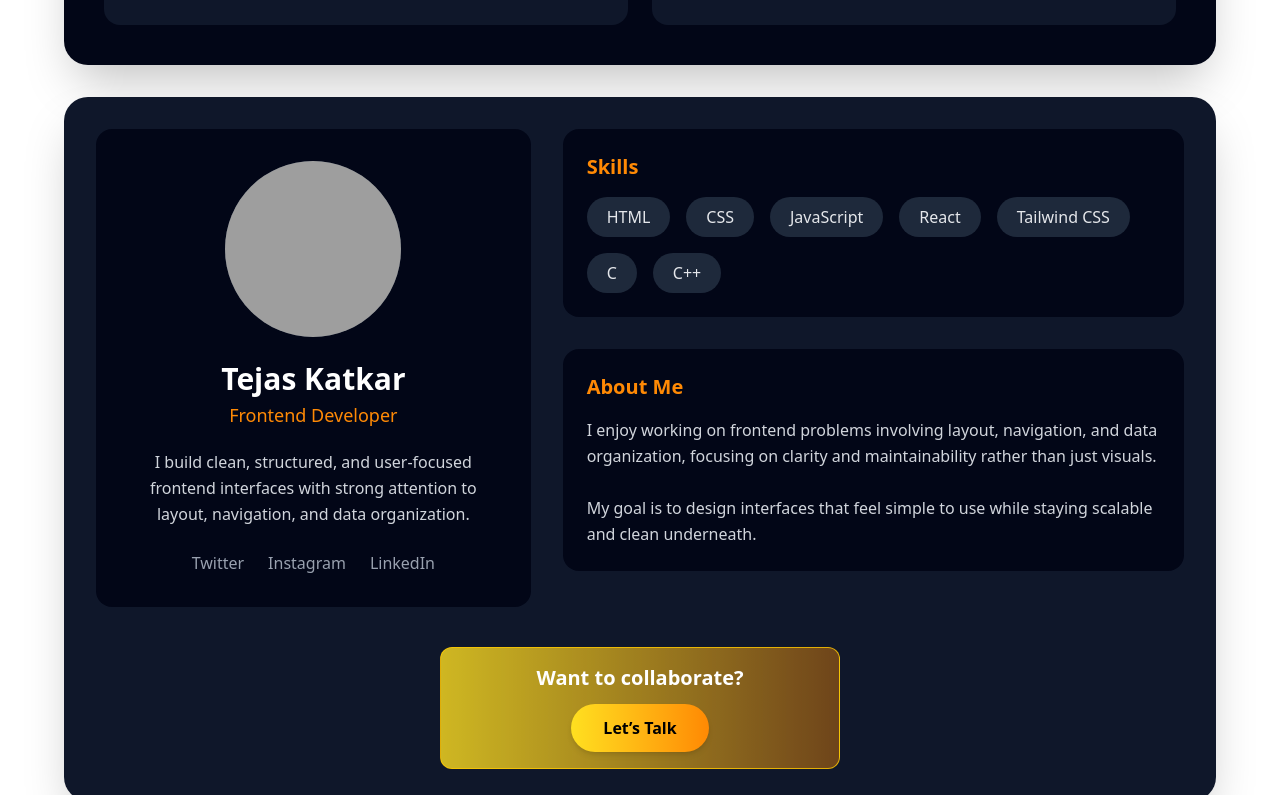
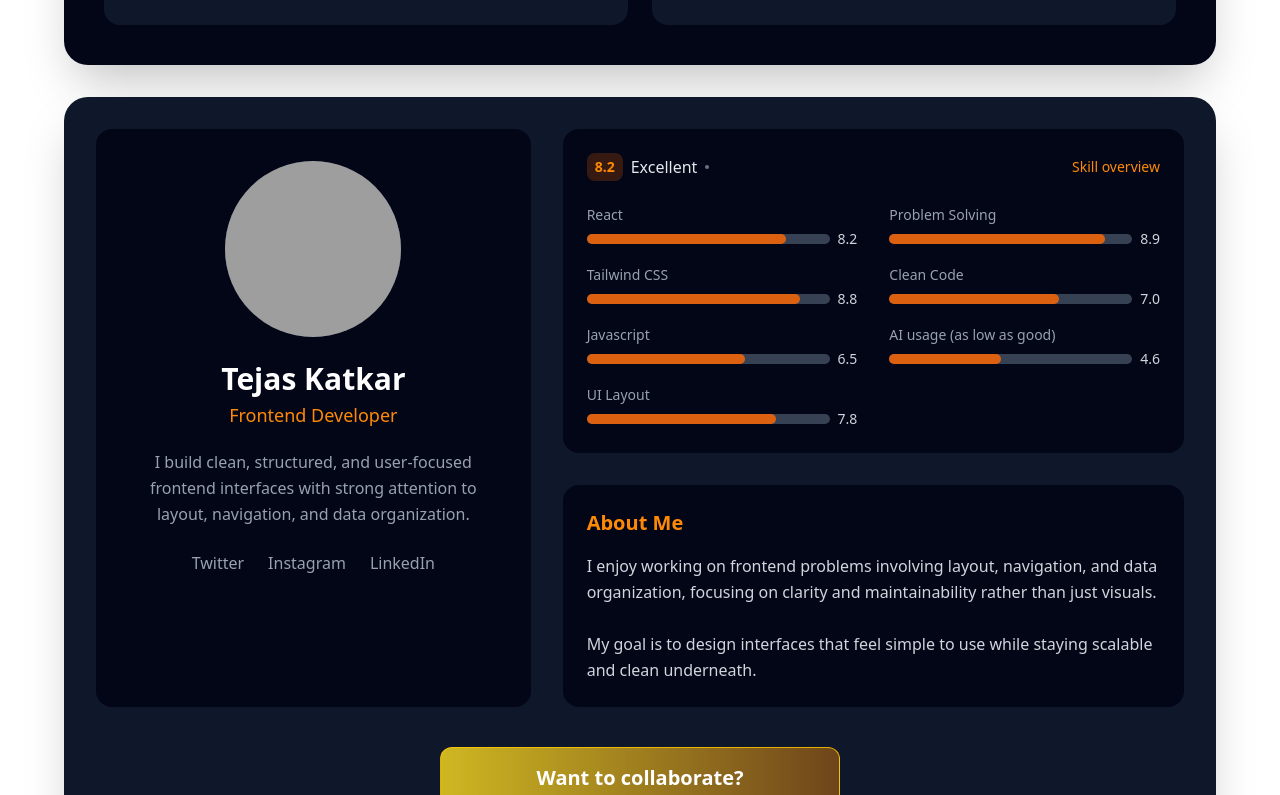
Before and after one commit to TEJAS-KATKAR/FoodHub, a React (Vite) app: page /aboutus in a window 1280 px wide. Shown: the part 1005-1800 px from the top of the page. Built offline with nearby package versions, Linux system fonts and the light colour scheme; grey boxes are pictures that could not be loaded.

Commit message:
updating about us

```diff
--- a/src/components/Categories/FoodCard.jsx
+++ b/src/components/Categories/FoodCard.jsx
@@ -1,9 +1,14 @@
-import React from "react";
+import React, { useEffect, useState } from "react";
 import { useNavigate } from "react-router-dom";
+import { Heart } from "lucide-react";
 
 export default function FoodCard({ item }) {
   const navigate = useNavigate();
+  const [isFav, setIsFav] = useState(false);
 
+  const favKey = "foodhub_favourites";
+
+  // Navigate logic (unchanged)
   const handleClick = () => {
     if (item.source === "mealdb") {
       navigate(`/recipe/${item.id}`);
@@ -12,20 +17,55 @@ export default function FoodCard({ item }) {
     }
   };
 
-  // First word from title (your data confirms this exists)
+  // Check if already in favourites
+  useEffect(() => {
+    const favs = JSON.parse(localStorage.getItem(favKey)) || [];
+    setIsFav(favs.some((f) => f.id === item.id));
+  }, [item.id]);
+
+  // Toggle favourite
+  const toggleFavourite = (e) => {
+    e.stopPropagation(); // prevent card navigation
+
+    let favs = JSON.parse(localStorage.getItem(favKey)) || [];
+
+    if (isFav) {
+      favs = favs.filter((f) => f.id !== item.id);
+    } else {
+      favs.push(item);
+    }
+
+    localStorage.setItem(favKey, JSON.stringify(favs));
+    setIsFav(!isFav);
+  };
+
+  // First word badge
   const firstWord = item.title?.trim().split(" ")[0];
 
   return (
     <div
       onClick={handleClick}
-      className="group relative min-w-[150px] lg:min-w-[220px]  bg-white rounded-xl shadow cursor-pointer overflow-hidden hover:scale-[1.03] transition"
+      className="group relative min-w-[150px] lg:min-w-[220px]  rounded-xl shadow cursor-pointer overflow-hidden hover:scale-[1.03] transition"
     >
+      {/* HEART ICON */}
+      <button
+        onClick={toggleFavourite}
+        className="absolute top-2 right-2 z-20 bg-white/90 rounded-full p-1"
+      >
+        <Heart
+          size={18}
+          className={`transition ${
+            isFav ? "fill-red-500 text-red-500" : "text-gray-500"
+          }`}
+        />
+      </button>
+
       {/* IMAGE */}
       {item.image && (
         <img
           src={item.image}
           alt={item.title}
-          className="w-full h-26 lg:h-38 object-cover z-0 relative"
+          className="w-full h-26 lg:h-38 object-cover"
         />
       )}
 
@@ -34,7 +74,7 @@ export default function FoodCard({ item }) {
         {item.title}
       </div>
 
-      {/* BADGE (NOW VISIBLE ON HOVER) */}
+      {/* BADGE */}
       {firstWord && (
         <div
           className="
--- a/src/pages/AboutUs.jsx
+++ b/src/pages/AboutUs.jsx
@@ -14,6 +14,7 @@ import {
 } from "lucide-react";
 
 export default function AboutUs() {
+  const profile = "https://static.vecteezy.com/system/resources/previews/038/242/327/non_2x/user-profile-icon-in-circle-button-on-white-background-free-vector.jpg"
   return (
     <div className="p-1 flex justify-center">
       {/* ONE SINGLE WIDTH CONTAINER */}
@@ -115,7 +116,7 @@ export default function AboutUs() {
         {/* =========================
              SECTION 3: ABOUT ME
             ========================== */}
-        <div className="bg-[#0f172a] text-white rounded-3xl shadow-2xl p-8">
+        <div className="bg-[#0f172a] text-white rounded-3xl shadow-2xl p-4 lg:p-8">
 
           <div className="grid grid-cols-1 lg:grid-cols-12 gap-8">
 
@@ -125,7 +126,7 @@ export default function AboutUs() {
               {/* PROFILE IMAGE */}
               <div className="w-44 h-44 rounded-full overflow-hidden bg-gray-700 mb-6">
                 <img
-                  src="/your-photo.jpg"
+                  src={profile}
                   alt="Tejas Katkar"
                   className="w-full h-full object-cover"
                 />
@@ -136,7 +137,7 @@ export default function AboutUs() {
                 Frontend Developer
               </p>
 
-              <p className="text-gray-300 text-base leading-relaxed mt-5">
+              <p className="text-gray-400 text-base leading-relaxed mt-5 text-[14px] lg:text-[16px]">
                 I build clean, structured, and user-focused frontend interfaces with
                 strong attention to layout, navigation, and data organization.
               </p>
@@ -145,38 +146,83 @@ export default function AboutUs() {
               <div className="flex gap-6 mt-6 text-gray-400">
                 <a href="#" className="hover:text-orange-400  duration-100 hover:scale-[1.04] hover:shadow-[0_0_25px_rgba(255,115,0,0.25)]">Twitter</a>
                 <a href="#" className="hover:text-orange-400 transition duration-100 hover:scale-[1.04] hover:shadow-[0_0_25px_rgba(255,115,0,0.25)]">Instagram</a>
-                <a href="#" className="hover:text-orange-400 transition duration-100 hover:scale-[1.04] hover:shadow-[0_0_25px_rgba(255,115,0,0.25)]">LinkedIn</a>
+                <a href="https://www.linkedin.com/in/tejas-katkar1016" className="hover:text-orange-400 transition duration-100 hover:scale-[1.04] hover:shadow-[0_0_25px_rgba(255,115,0,0.25)]">LinkedIn</a>
               </div>
             </div>
 
             {/* RIGHT: SKILLS + ABOUT */}
             <div className="lg:col-span-7 flex flex-col gap-8">
 
-              {/* SKILLS */}
-              <div className="bg-[#020617] rounded-2xl p-6">
-                <h3 className="text-xl font-semibold text-orange-400 mb-4">
-                  Skills
-                </h3>
+              {/* SKILL PROFICIENCY */}
+              <div className="bg-[#020617] rounded-2xl p-6 duration-300 hover:scale-[1.04] hover:shadow-[0_0_25px_rgba(255,115,0,0.25)]">
+                <div className="flex items-center mb-6">
+                  <p className="bg-orange-500/20 text-orange-400 text-sm font-semibold px-2 py-1 rounded-lg">
+                    8.2
+                  </p>
+                  <p className="ml-2 font-medium text-gray-200">Excellent</p>
+                  <span className="w-1 h-1 mx-2 rounded-full bg-gray-500"></span>
+                  <span className="ml-auto text-sm font-medium text-orange-400">
+                    Skill overview
+                  </span>
+                </div>
 
-                <div className="flex flex-wrap gap-4 text-base">
-                  {[
-                    "HTML",
-                    "CSS",
-                    "JavaScript",
-                    "React",
-                    "Tailwind CSS",
-                    "C",
-                    "C++",
-                  ].map(skill => (
-                    <span
-                      key={skill}
-                      className="px-5 py-2 rounded-full bg-[#1e293b] text-gray-200 duration-100 hover:scale-[1.04] hover:shadow-[0_0_25px_rgba(255,115,0,0.25)]"
-                    >
-                      {skill}
-                    </span>
-                  ))}
+                <div className="grid sm:grid-cols-2 gap-8">
+                  {/* LEFT COLUMN */}
+                  <div className="space-y-4">
+                    {[
+                      { label: "React", value: 82 },
+                      { label: "Tailwind CSS", value: 88 },
+                      { label: "Javascript", value: 65 },
+                      { label: "UI Layout", value: 78 },
+
+                    ].map(item => (
+                      <div key={item.label}>
+                        <p className="text-sm font-medium text-gray-400 mb-1">
+                          {item.label}
+                        </p>
+                        <div className="flex items-center">
+                          <div className="w-full bg-gray-700 rounded-full h-2.5 mr-2">
+                            <div
+                              className="bg-orange-500/80 h-2.5 rounded-full"
+                              style={{ width: `${item.value}%` }}
+                            />
+                          </div>
+                          <span className="text-sm font-medium text-gray-300">
+                            {(item.value / 10).toFixed(1)}
+                          </span>
+                        </div>
+                      </div>
+                    ))}
+                  </div>
+
+                  {/* RIGHT COLUMN */}
+                  <div className="space-y-4">
+                    {[
+                      { label: "Problem Solving", value: 89 },
+                      { label: "Clean Code", value: 70 },
+                      { label: "AI usage (as low as good)", value: 46 },
+                    ].map(item => (
+                      <div key={item.label}>
+                        <p className="text-sm font-medium text-gray-400 mb-1">
+                          {item.label}
+                        </p>
+                        <div className="flex items-center">
+                          <div className="w-full bg-gray-700 rounded-full h-2.5 mr-2">
+                            <div
+                              className="bg-orange-500/80 h-2.5 rounded-full"
+                              style={{ width: `${item.value}%` }}
+                            />
+                          </div>
+                          <span className="text-sm font-medium text-gray-300">
+                            {(item.value / 10).toFixed(1)}
+                          </span>
+                        </div>
+                      </div>
+                    ))}
+                  </div>
                 </div>
               </div>
+
 
               {/* ABOUT ME TEXT */}
               <div className="bg-[#020617] rounded-2xl p-6 min-h-[220px] duration-300 hover:scale-[1.04] hover:shadow-[0_0_25px_rgba(255,115,0,0.25)]">
--- a/src/pages/Favourites.jsx
+++ b/src/pages/Favourites.jsx
@@ -1,10 +1,31 @@
-import React from "react";
+import React, { useEffect, useState } from "react";
+import FoodCard from "../components/Categories/FoodCard";
 
 export default function Favourites() {
+  const [favourites, setFavourites] = useState([]);
+
+  useEffect(() => {
+    const favs = JSON.parse(localStorage.getItem("foodhub_favourites")) || [];
+    setFavourites(favs);
+  }, []);
+
+  if (favourites.length === 0) {
+    return (
+      <div className="text-center mt-20 text-gray-500">
+        ❤️ No favourites yet. Start adding some food!
+      </div>
+    );
+  }
+
   return (
-    <div>
-      <h1>Favourites</h1>
-      <p>Your saved recipes will appear here.</p>
+    <div className="p-4">
+      <h1 className="text-2xl font-bold mb-4">Your Favourites ❤️</h1>
+
+      <div className="grid grid-cols-2 md:grid-cols-4 lg:grid-cols-6 gap-4">
+        {favourites.map((item) => (
+          <FoodCard key={item.id} item={item} />
+        ))}
+      </div>
     </div>
   );
 }
```
